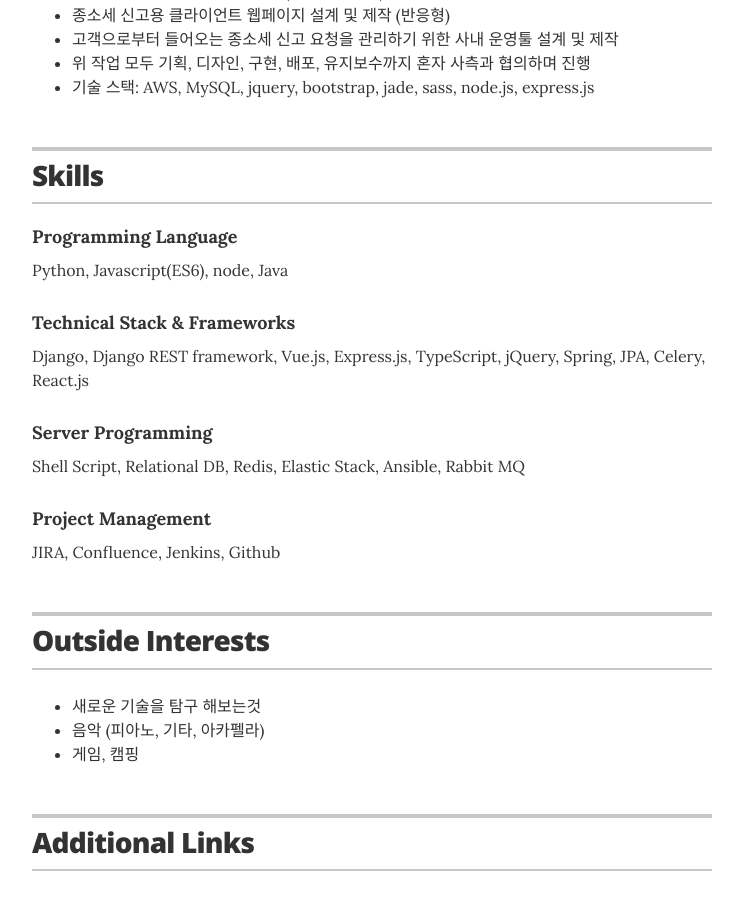
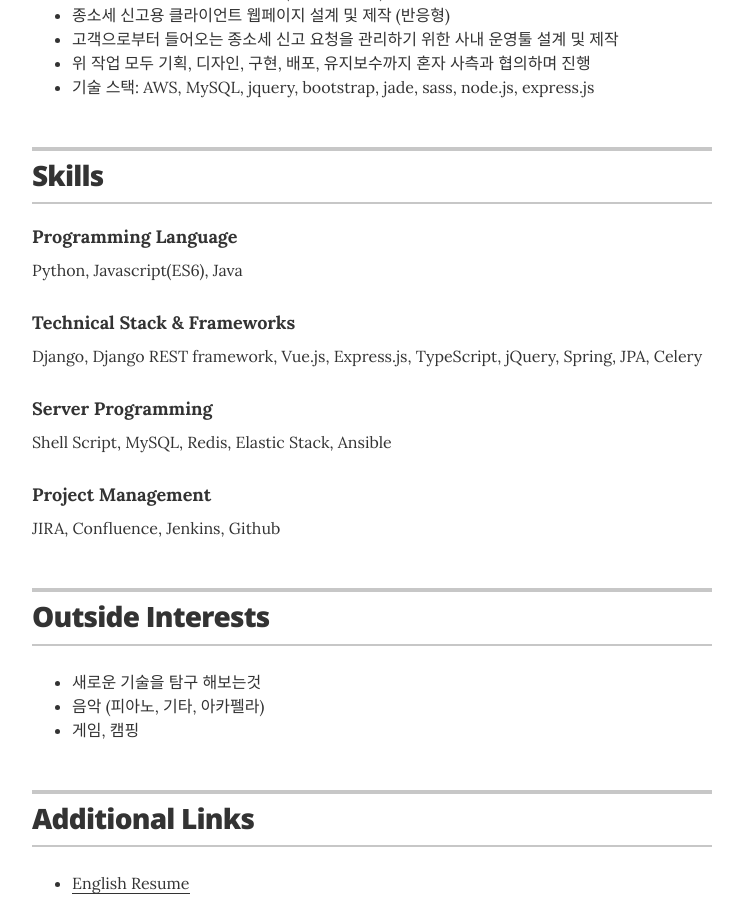
Before and after one commit to Shiwoo-Park/resume, a Jekyll site: the page built from index.html, in a window 1280 px wide and 900 px high, scrolled down 3762 px. Shown: the whole window, without its empty margins (268-1011 px from the left). Built offline with Jekyll 4.4.1, drawn with Linux system fonts in a browser that asks for light colours.

Commit message:
updated resume

```diff
--- a/_data/skills.yml
+++ b/_data/skills.yml
@@ -1,13 +1,13 @@
 # Skills
 
 - skill: Programming Language
-  description: Python, Javascript(ES6), node, Java
+  description: Python, Javascript(ES6), Java
 
 - skill: Technical Stack & Frameworks
-  description: Django, Django REST framework, Vue.js, Express.js, TypeScript, jQuery, Spring, JPA, Celery, React.js
+  description: Django, Django REST framework, Vue.js, Express.js, TypeScript, jQuery, Spring, JPA, Celery
 
 - skill: Server Programming
-  description: Shell Script, Relational DB, Redis, Elastic Stack, Ansible, Rabbit MQ
+  description: Shell Script, MySQL, Redis, Elastic Stack, Ansible
 
 - skill: Project Management
   description: JIRA, Confluence, Jenkins, Github
```
